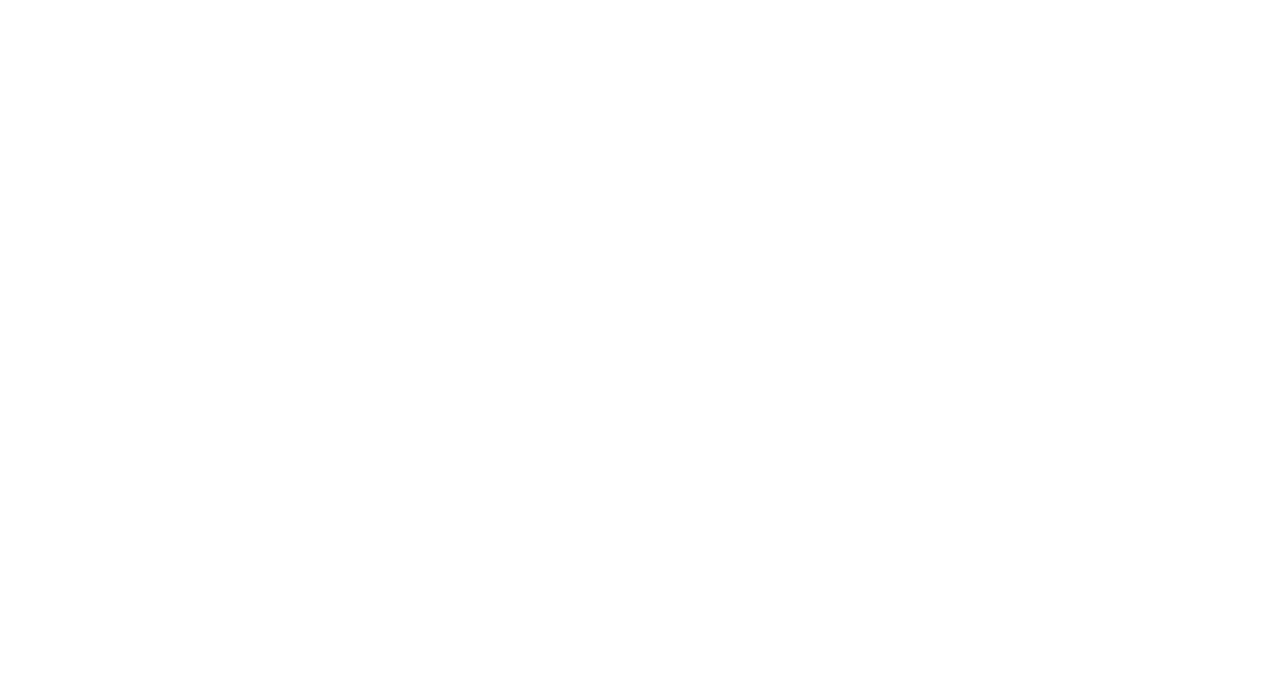
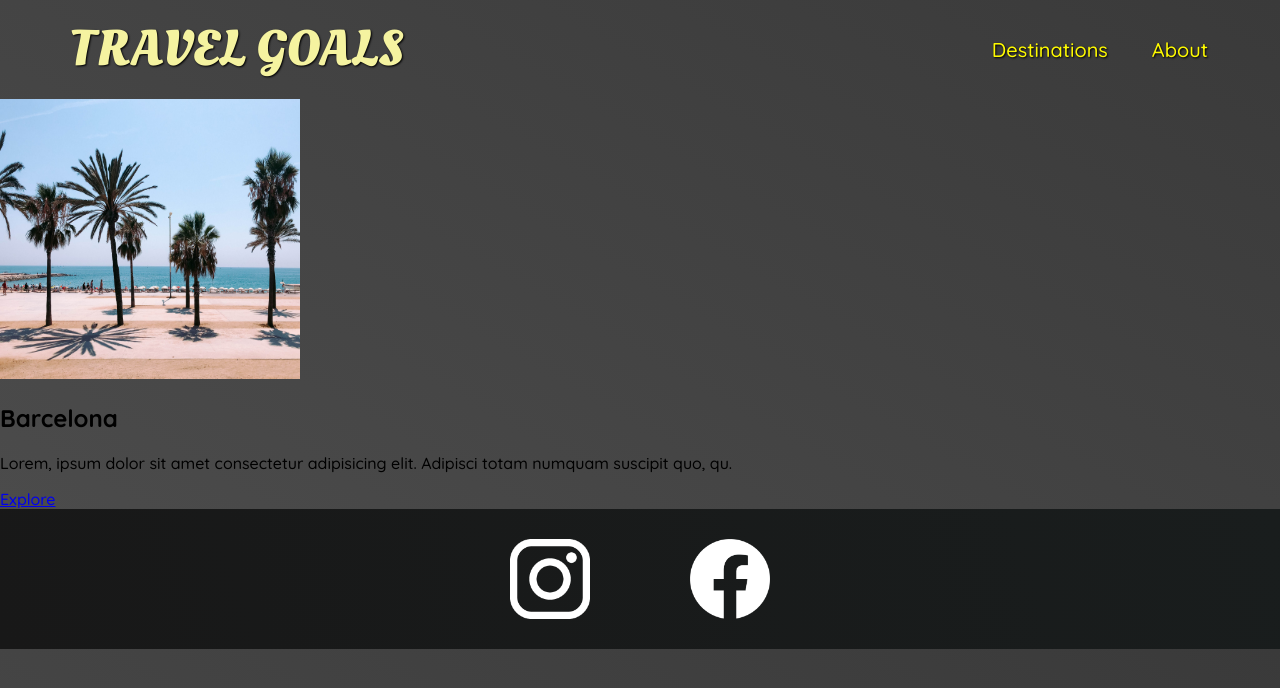
Before and after one commit to hellgatenz/travel-page, a plain HTML site: page places.html in a window 1280 px wide. Drawn offline with Linux system fonts and the light colour scheme.

Commit message:
end of 8.14

```diff
--- /dev/null
+++ b/places.css
@@ -0,0 +1,12 @@
+body{
+    background: linear-gradient(30deg, rgb(77,77,77), rgb(58,58,58));
+}
+
+header {
+    position: static;
+}
+
+main li img {
+    width: 300px;
+    height: 280px;
+}
--- a/places.html
+++ b/places.html
@@ -0,0 +1,57 @@
+<!DOCTYPE html>
+<html lang="en">
+<head>
+    <meta charset="UTF-8">
+    <link
+        href="https://fonts.googleapis.com/css2?family=Raleway:wght@700&family=Oleo+Script:wght@700&family=Quicksand:wght@300;500;700&display=swap"
+        rel="stylesheet"
+    />
+    <link rel="stylesheet" href="shared.css">
+    <link rel="stylesheet" href="places.css">
+    <title>Travel Goals</title>
+</head>
+<body>
+    <header>
+        <div id="page-logo">
+            <a href="/index.html">Travel Goals</a>
+        </div>
+        <nav>
+            <ul>
+                <li><a href="/places.html">Destinations</a></li>
+                <li><a href="/about.html">About</a></li>
+            </ul>
+        </nav>
+    </header>
+    <main>
+        <ul>
+            <li>
+                <img src="/images/places/barcelona.jpg" alt="City of Barcelona">
+                <div class="item-content">
+                    <h2>Barcelona</h2>
+                    <p>
+                        Lorem, ipsum dolor sit amet consectetur adipisicing elit. Adipisci totam numquam suscipit quo, qu.
+                    </p>
+                </div>
+                <div class="actions">
+                    <a href="https://en.wikipedia.org/wiki/Barcelona">Explore</a>
+                </div>
+            </li>
+
+        </ul>
+    </main>
+    <footer>
+        <ul>
+            <li>
+                <a href="https://www.instagram.com">
+                    <img src="/images/icons/insta.png" alt="Instagram Logo">
+                </a>
+            </li>
+            <li>
+                <a href="https://www.facebook.com">
+                    <img src="/images/icons/facebook.png" alt="Facebook Logo">
+                </a>
+            </li>
+        </ul>
+    </footer>
+</body>
+</html>
--- a/shared.css
+++ b/shared.css
@@ -53,3 +53,23 @@ header a:hover {
     color: rgb(77,77,77);
     background-color: rgb(255,251,0);
 }
+
+footer {
+    background: linear-gradient(70deg, rgb(24,24,24), rgb(25,29,29));
+    padding: 30px;
+}
+
+footer ul {
+    display: flex;
+    justify-content: center;
+}
+
+footer li {
+    width: 80px;
+    height: 80px;
+    margin: 0 50px;
+}
+
+footer img {
+    width: 100%;
+}
--- a/styles.css
+++ b/styles.css
@@ -48,6 +48,11 @@
     background-color: rgb(255,238,0);
 }
 
+#highlights {
+    padding: 24px;
+    background: linear-gradient(0deg, rgb(227,255,253), rgb(202,243,240));
+}
+
 #highlights h2 {
     text-transform: uppercase;
     text-align: center;
```
Also changed, not shown: index.html (+14 -1 lines), images/icons/facebook.png (added), images/icons/insta.png (added).
